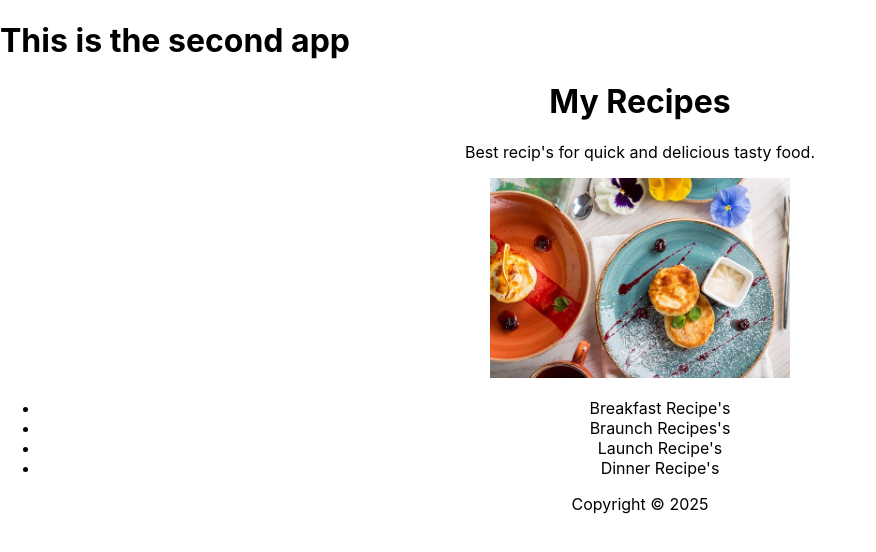
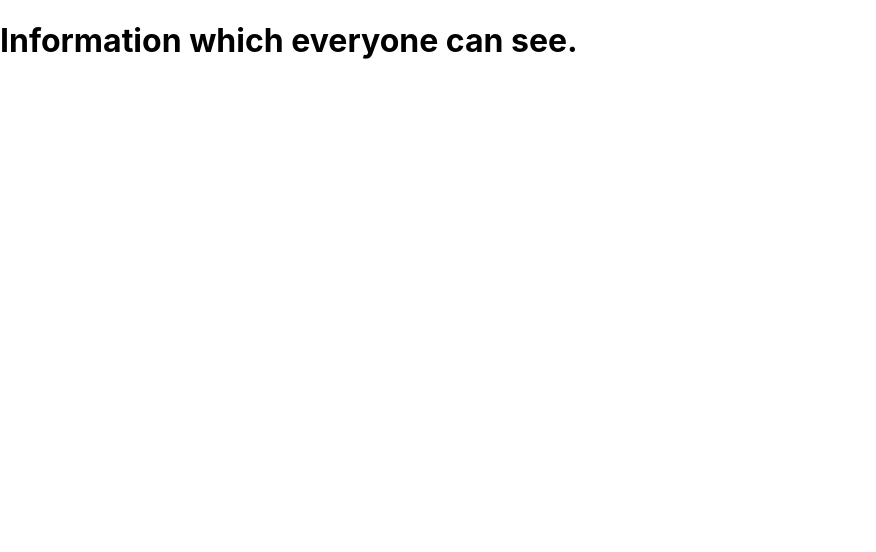
Before and after one commit to Caio-GBrayner/React-Project-Exercise, a React (Create React App) app: page / in a window 1280 px wide. Shown: the top 552 px of the page, without its empty margins (0-876 px from the left). Built offline with nearby package versions, Linux system fonts and the light colour scheme.

Commit message:
Conditional Rendering

```diff
--- a/src/App.js
+++ b/src/App.js
@@ -1,57 +1,24 @@
 import './App.css';
-import img_recipe from "./images/pizza_img.jpg"
 
-function Header(props) {
+function SecretComponent() {
   return(
-    <header className='header-styles'>
-      <h1>{props.name}</h1>
-    </header>
+    <h1>Information for Athorized Users Only</h1>
   )
 }
 
-function Main(props) {
+function RegularComponent() {
   return(
-    <main>
-      <p>Best recip's for quick and {props.adjective} tasty food.</p>
-      <img src={img_recipe} height={200} alt='pizza'/>
-      <ul>
-        {props.recipes.map((recipe) => (<li key={recipe.id}> {recipe.title} </li>))}
-      </ul>
-    </main>
+    <h1>Information which everyone can see.</h1>
   )
 }
 
-function Footer(props) {
+function App(props) {
+
   return(
-    <footer>
-      <p>Copyright &copy; {props.year}</p>
-    </footer>
+  <>
+    {props.authorized ? <SecretComponent/> : <RegularComponent/>}
+  </>
   )
 }
 
-const recipes =[
-  "Breakfast Recipe's",
-  "Braunch Recipes's",
-  "Launch Recipe's",
-  "Dinner Recipe's",
-]
-
-const recipeObjects = recipes.map((recipe, recipe_id) => (
-  {
-    id: recipe_id,
-    title: recipe
-  }
-));
-
-
-function App() {
-  return (
-    <div className="App">
-      <Header name="My Recipes"></Header>
-       <Main adjective="delicious" recipes ={recipeObjects}></Main>
-       <Footer year={new Date().getFullYear()}></Footer>
-    </div>
-  );
-}
-
 export default App;
--- a/src/index.js
+++ b/src/index.js
@@ -3,11 +3,7 @@ import ReactDOM from 'react-dom/client';
 import './index.css';
 import App from './App';
 
-function AppTwo() {
-  return (
-    <h1>This is the second app</h1>
-  )
-}
+
 
 const root = ReactDOM.createRoot(
   document.getElementById('root')
@@ -15,8 +11,7 @@ const root = ReactDOM.createRoot(
 
 root.render(
   <React.Fragment>
-    <AppTwo/>
-    <App/>
+    <App authorized={false}/>
   </React.Fragment>,
 
 );
```
